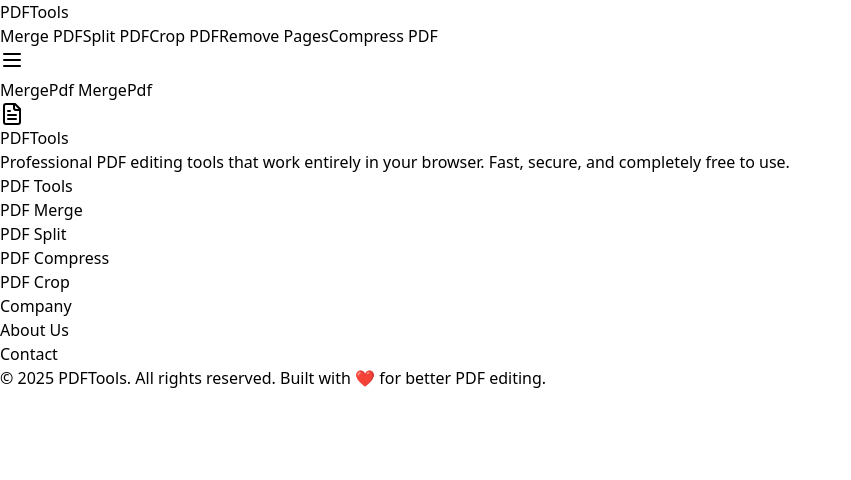
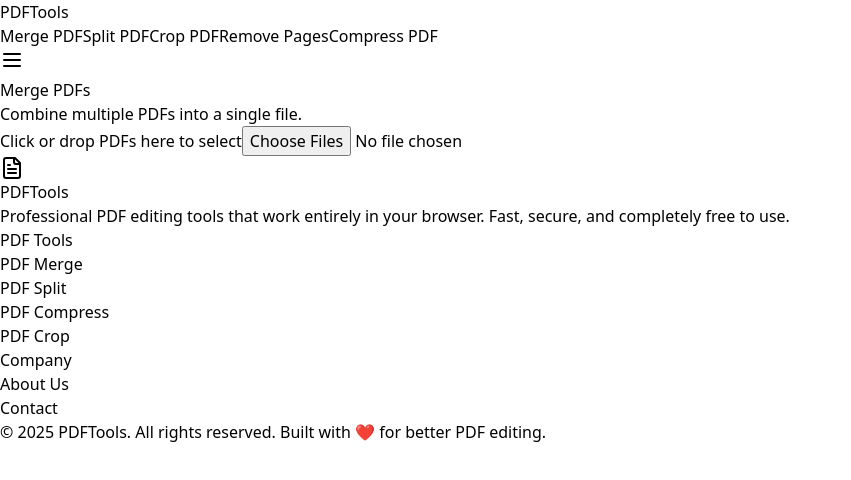
Before and after one commit to Vivekv1999/pdf-things, a React (Vite) app: page /merge-pdf in a window 1280 px wide. Shown: the top 480 px of the page, without its empty margins (0-851 px from the left). Built offline with nearby package versions, Linux system fonts and the light colour scheme.

Commit message:
drag and drop functionality add

```diff
--- a/package.json
+++ b/package.json
@@ -13,6 +13,7 @@
     "framer-motion": "^12.23.12",
     "lucide-react": "^0.539.0",
     "moment": "^2.30.1",
+    "pdf-lib": "^1.17.1",
     "react": "^19.1.1",
     "react-dom": "^19.1.1",
     "react-router": "^7.8.0",
--- /dev/null
+++ b/src/Hooks/useFileHandler.jsx
@@ -0,0 +1,58 @@
+import { PDFDocument } from "pdf-lib";
+import { useCallback } from "react";
+
+export default function useFileHandler(onLoad) {
+
+    const loadPdfMeta = async (file) => {
+        const bytes = await file.arrayBuffer();
+        const doc = await PDFDocument.load(bytes);
+        const pageCount = doc.getPageCount();
+        const previews = await Promise.all(
+            Array.from({ length: pageCount }, (_, i) => renderPdfPagePreview(file, i + 1))
+        );
+        return { pageCount, bytes, previews };
+    };
+
+    const renderPdfPagePreview = async (file, pageNumber) => {
+        return new Promise((resolve, reject) => {
+            const reader = new FileReader();
+            reader.onload = async () => {
+                try {
+                    const typedarray = new Uint8Array(reader.result);
+                    const pdf = await pdfjsLib.getDocument({ data: typedarray }).promise;
+                    const page = await pdf.getPage(pageNumber);
+                    const viewport = page.getViewport({ scale: 1 });
+                    const canvas = document.createElement("canvas");
+                    const context = canvas.getContext("2d");
+                    canvas.height = viewport.height;
+                    canvas.width = viewport.width;
+
+                    await page.render({ canvasContext: context, viewport }).promise;
+                    resolve(canvas.toDataURL());
+                } catch (error) {
+                    console.error("Preview error:", error);
+                    resolve(null);
+                }
+            };
+            reader.onerror = reject;
+            reader.readAsArrayBuffer(file);
+        });
+    };
+
+    return useCallback(async (e) => {
+        const fileList = Array.from(e.target.files);
+
+        const pdfFiles = fileList.filter(f => f.type === "application/pdf");
+        const enriched = await Promise.all(
+            fileList.map(async (file) => {
+                const meta = await loadPdfMeta(file);
+                return {
+                    id: uuidv4(),
+                    file,
+                    ...meta,
+                };
+            })
+        );
+        if (onLoad) onLoad(enriched);
+    }, [onLoad]);
+}
--- /dev/null
+++ b/src/Layout/PdfPageHeader/PdfPageHeader.jsx
@@ -0,0 +1,14 @@
+
+const PdfPageHeader = ({
+    title,
+    description
+}) => {
+    return (
+        <div className="flex flex-col justify-center items-center mb-6 pb-4">
+            <h1 className="block font-bold text-2xl md:text-5xl">{title}</h1>
+            {description && <p className="mt-3 font-medium text-gray-600 text-lg">{description}</p>}
+        </div>
+    )
+}
+
+export default PdfPageHeader
--- a/src/Pages/MergePdf/MergePdf.jsx
+++ b/src/Pages/MergePdf/MergePdf.jsx
@@ -1,9 +1,21 @@
+import useFileHandler from "../../Hooks/useFileHandler";
+import PdfPageHeader from "../../Layout/PdfPageHeader/PdfPageHeader";
+import DragAndDropInput from "../../Tools/DragAndDropInput/DragAndDropInput";
 
 const MergePdf = () => {
+    const handleFiles = useFileHandler((files) => {
+        console.log("Merging these files:", files);
+    });
     return (
-        <div>
-            MergePdf
-            MergePdf
+        <div className="mx-auto p-6 max-w-6xl">
+            <PdfPageHeader
+                title="Merge PDFs"
+                description="Combine multiple PDFs into a single file."
+            />
+            <DragAndDropInput
+                handleFileChange={handleFiles}
+            />
+
         </div>
     )
 }
--- /dev/null
+++ b/src/Tools/DragAndDropInput/DragAndDropInput.jsx
@@ -0,0 +1,55 @@
+import { useState } from "react";
+
+const DragAndDropInput = ({ handleFileChange }) => {
+    const [isDragging, setIsDragging] = useState(false);
+
+    const handleDragOver = (e) => {
+        e.preventDefault();
+        setIsDragging(true);
+    };
+
+    const handleDragLeave = () => {
+        setIsDragging(false);
+    };
+
+    const handleDrop = (e) => {
+        e.preventDefault();
+        setIsDragging(false);
+        const files = Array.from(e.dataTransfer.files).filter(
+            (file) => file.type === "application/pdf"
+        );
+        if (files.length > 0) {
+            const fakeEvent = { target: { files } };
+            handleFileChange(fakeEvent);
+        }
+    };
+
+    return (
+        <div
+            onDragOver={handleDragOver}
+            onDragLeave={handleDragLeave}
+            onDrop={handleDrop}
+            onClick={() => document.getElementById("pdf-upload").click()}
+            className={`flex items-center justify-center w-full h-32 px-4 transition border-2 border-dashed rounded-md cursor-pointer hover:border-indigo-500
+                ${isDragging
+                    ? "bg-indigo-50 border-indigo-500 scale-105 shadow-lg"
+                    : "bg-white border-gray-300"
+                }`}
+
+        >
+            <span className="text-gray-600">
+                {isDragging ? "Drop your PDFs here 📄" : "Click or drop PDFs here to select"}
+            </span>
+            <input
+                id="pdf-upload"
+                type="file"
+                multiple
+                accept="application/pdf"
+                onChange={handleFileChange}
+                className="hidden"
+            />
+        </div>
+    )
+}
+
+export default DragAndDropInput
```
Also changed, not shown: 1 other file (tests, documents, lock files or other folders).
